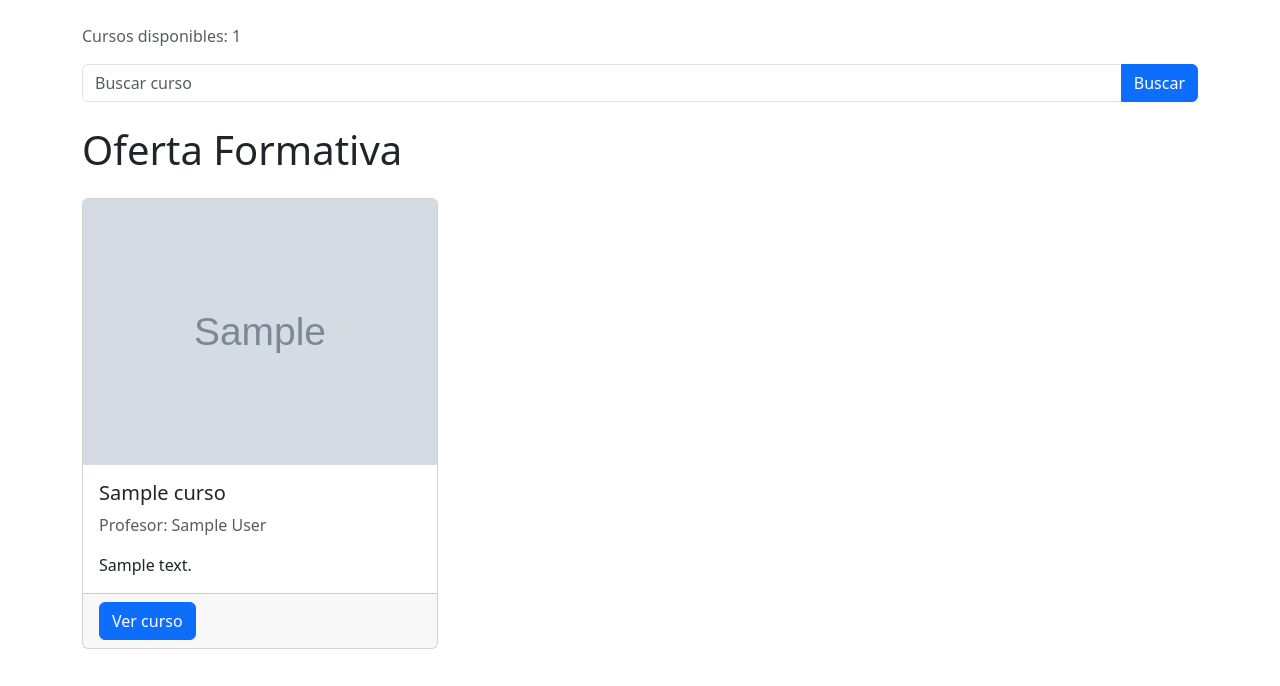
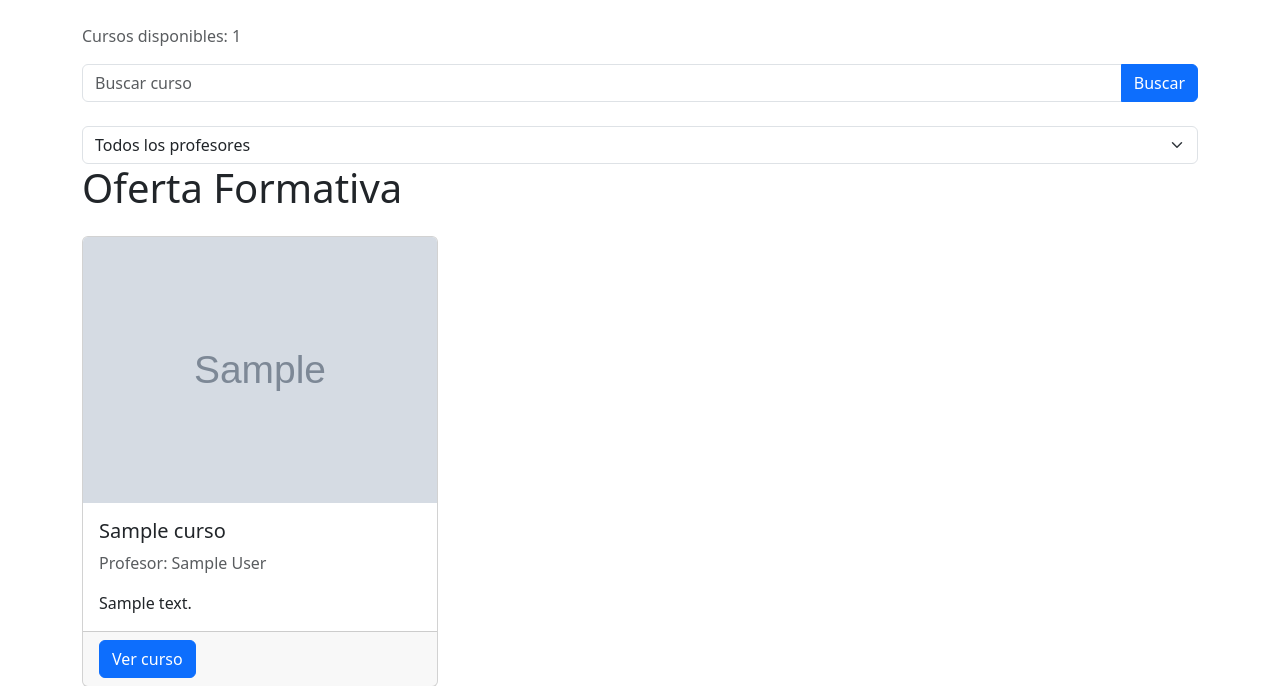
Before and after one commit to DannoEery/gestion_formacion, a Django app: page /cursos/ in a window 1280 px wide. Shown: the part 56-742 px from the top of the page. Run offline with Django 5.2, Linux system fonts and the light colour scheme; tables that the repository leaves empty hold one stand-in row (values such as "Sample post"); grey boxes marked "Sample" are stand-in pictures; parts of the project's set-up code (start-up, migrations or seed data) failed here and were passed over; some libraries are stand-ins or nearby versions.

Commit message:
Modificado views.py

```diff
--- a/templates/cursos/lista_cursos.html
+++ b/templates/cursos/lista_cursos.html
@@ -22,6 +22,16 @@ Cursos
             Buscar
         </button>
     </div>
+    <select name="profesor" class="form-select">
+        <option value="">
+            Todos los profesores
+        </option>
+        {% for profesor in profesores %}
+        <option value="{{ profesor.id }}">
+            {{ profesor }}
+        </option>
+        {% endfor %}
+    </select>
 </form>
 
 <h1 class="mb-4">
```
